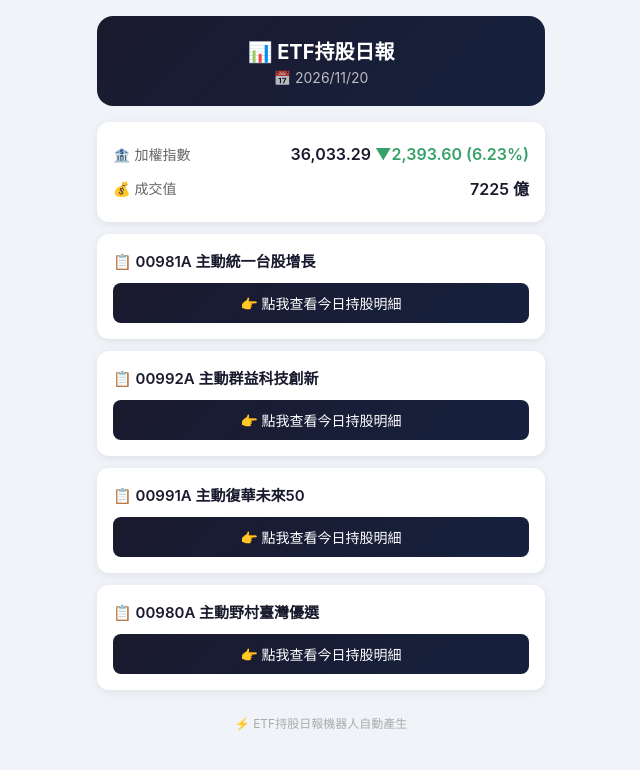
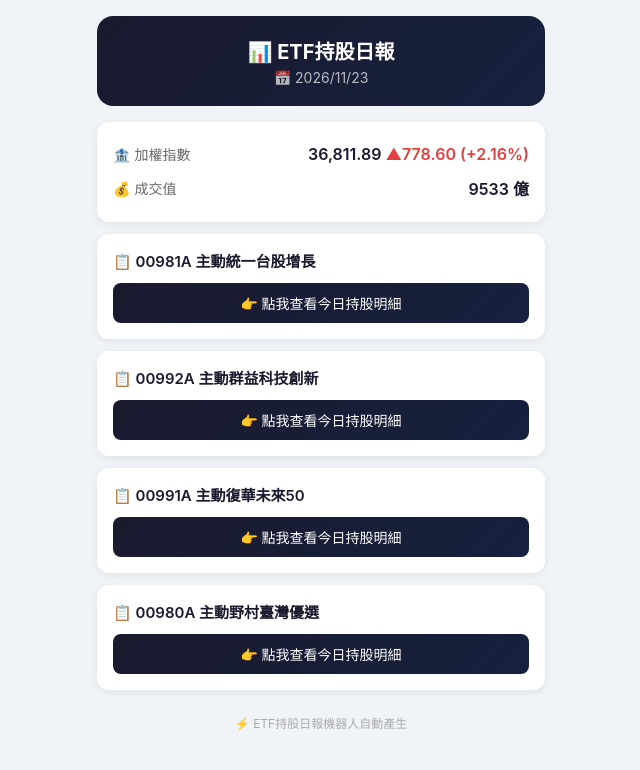
Before and after one commit to s151933220251-del/taiwan-stock-bot, a plain HTML site: page index.html in a window 1280 px wide. Shown: the whole page, without its empty margins (319-959 px from the left). Drawn offline with Linux system fonts and the light colour scheme.

Commit message:
deploy: 808bed165e23e7fcb5117f8925f1eddbd18cdfbd

```diff
--- a/index.html
+++ b/index.html
@@ -154,17 +154,17 @@
 <body>
   <div class="header">
     <h1>📊 ETF持股日報</h1>
-    <div class="date">📅 2026/11/20</div>
+    <div class="date">📅 2026/11/23</div>
   </div>
 
         <div class="market-card">
             <div class="market-row">
                 <span class="market-label">🏦 加權指數</span>
-                <span class="market-value">36,033.29 <span class="down">▼2,393.60 (6.23%)</span></span>
+                <span class="market-value">36,811.89 <span class="up">▲778.60 (+2.16%)</span></span>
             </div>
             <div class="market-row">
                 <span class="market-label">💰 成交值</span>
-                <span class="market-value">7225 億</span>
+                <span class="market-value">9533 億</span>
             </div>
         </div>
 
```
